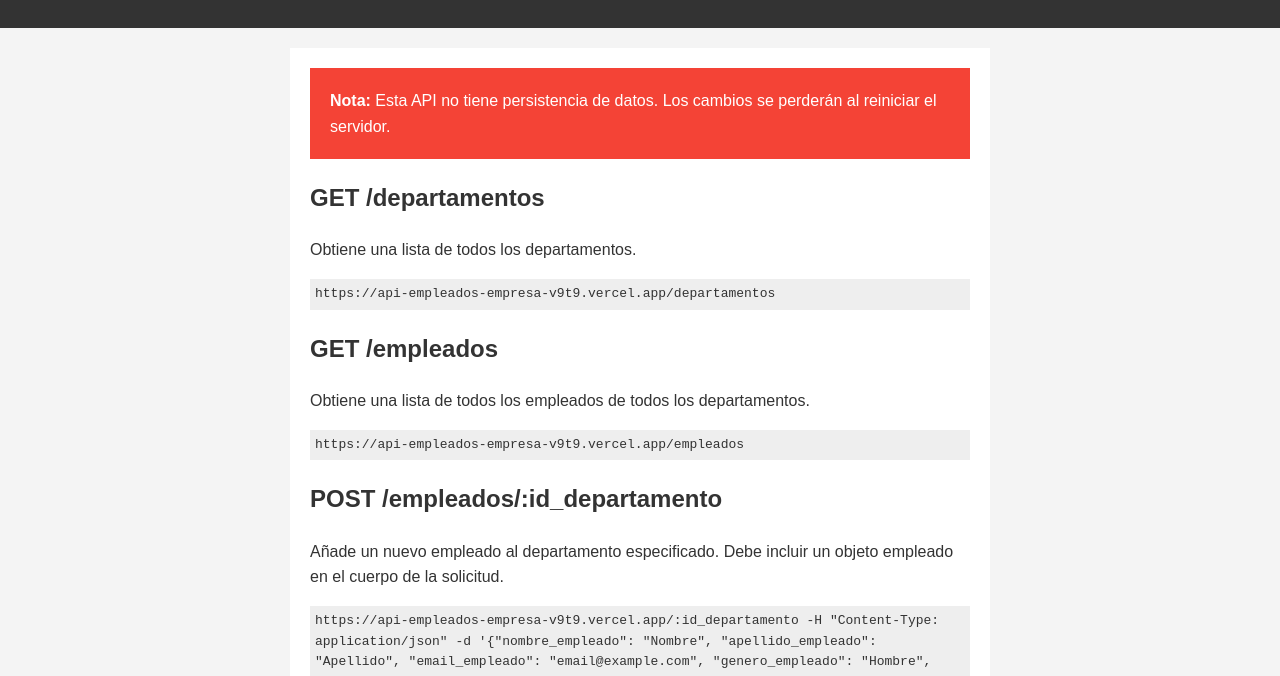
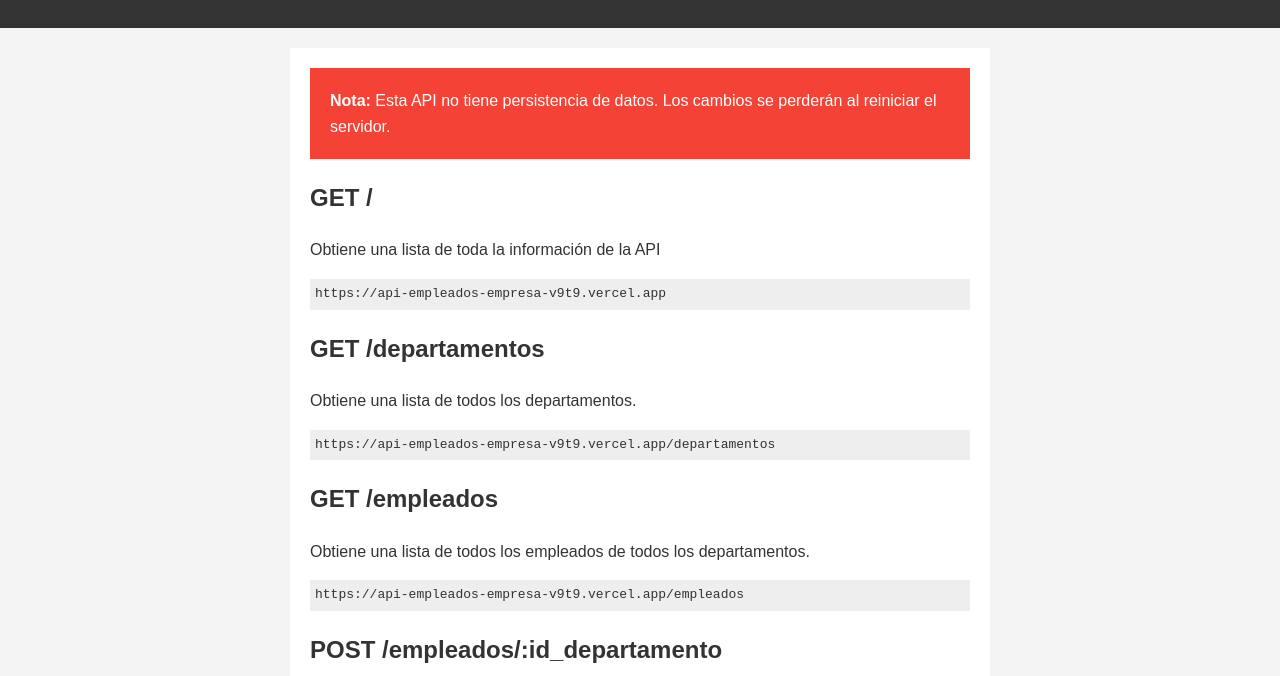
Before and after one commit to JuanCarlosFR26/frontent_api_empleados, a plain HTML site: page index.html in a window 1280 px wide. Shown: the part 106-782 px from the top of the page. Drawn offline with Linux system fonts and the light colour scheme.

Commit message:
adding frontend changes

```diff
--- a/index.html
+++ b/index.html
@@ -60,6 +60,10 @@
                 <strong>Nota:</strong> Esta API no tiene persistencia de datos. Los cambios se perderán al reiniciar el servidor.
             </div>
 
+            <h2>GET /</h2>
+            <p>Obtiene una lista de toda la información de la API</p>
+            <code>https://api-empleados-empresa-v9t9.vercel.app</code>
+
             <h2>GET /departamentos</h2>
             <p>Obtiene una lista de todos los departamentos.</p>
             <code>https://api-empleados-empresa-v9t9.vercel.app/departamentos</code>
```
